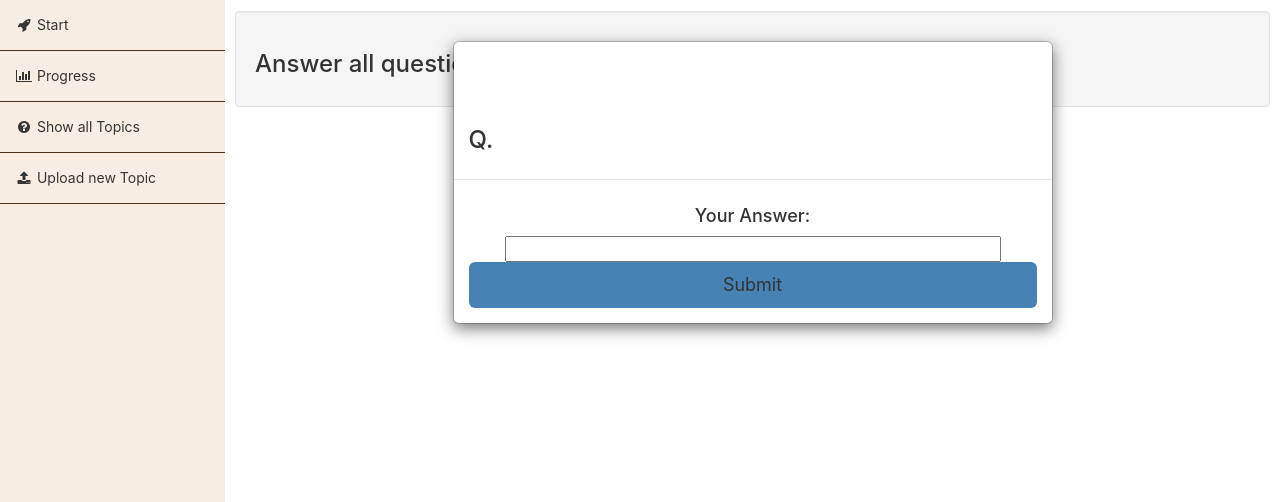
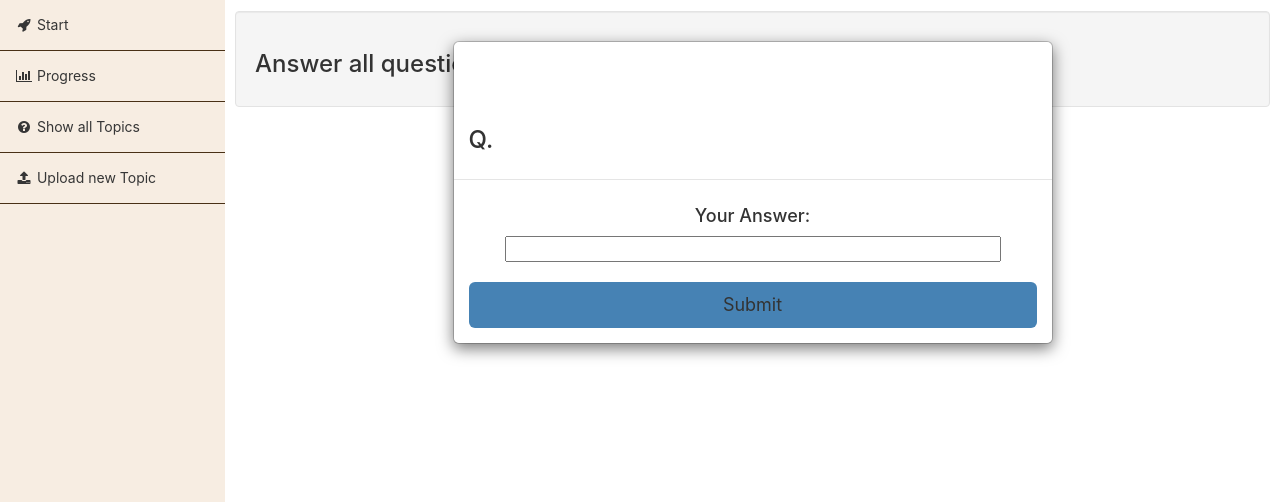
Before and after one commit to scholl123/ELearningQuizApp, a Flask app: template templates/quiz_view.html in a window 1280 px wide. Shown: the part 61-563 px from the top of the page. Run offline with Flask 2, Linux system fonts and the light colour scheme; the template is opened without the code that fills it, so the values that code supplies are empty; parts of the project's set-up code (start-up, migrations or seed data) failed here and were passed over; some libraries are stand-ins or nearby versions.

Commit message:
Add margin to answer input

```diff
--- a/static/css/multiple_choice.css
+++ b/static/css/multiple_choice.css
@@ -1,5 +1,9 @@
 body {
 
+}
+
+#answer {
+    margin-bottom: 20px;
 }
 
 #submit{
@@ -43,8 +47,6 @@
     text-align: left;
     position: relative
 }
-
-
 
 label .glyphicon {
     top: 34%
@@ -140,24 +142,11 @@
     }
 }
 
-.
-
-
-
-
-
-
 -header {
     background-color: transparent;
     color: inherit
 }
 
-.
-
-
-
-
-
 .-body {
     min-height: 300px
 }
```
